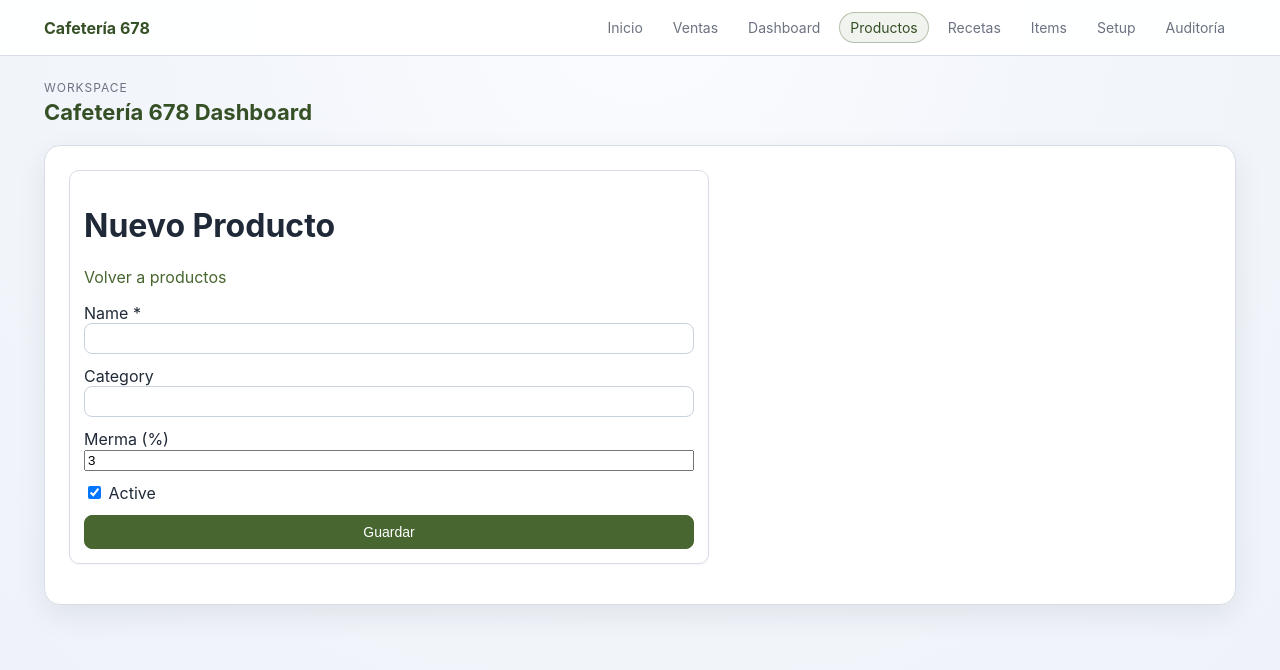
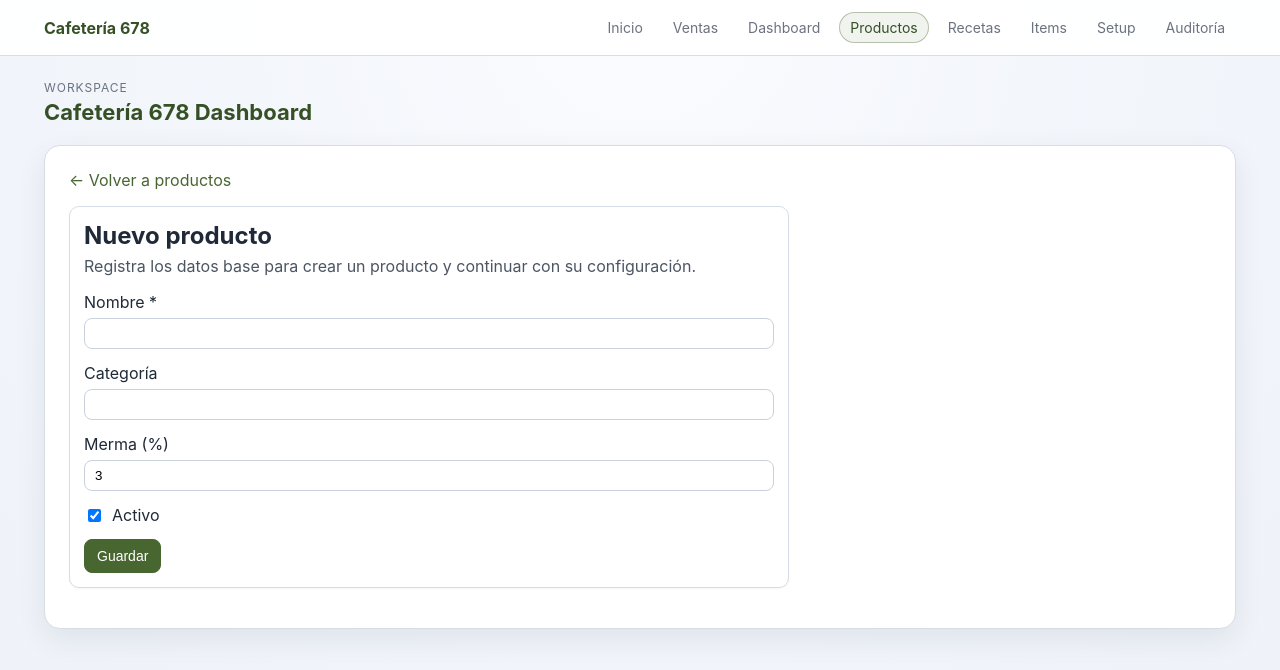
Before and after one commit to NicoChapiro/cafeteria-678-dashboard, a Next.js app: page /products/new in a window 1280 px wide. Shown: the top 670 px of the page. Built offline with nearby package versions, Linux system fonts and the light colour scheme.

Commit message:
Improve new product page UX and Spanish labels

```diff
--- a/app/products/new/page.tsx
+++ b/app/products/new/page.tsx
@@ -4,6 +4,7 @@ import Link from 'next/link';
 import { useRouter } from 'next/navigation';
 import { FormEvent, useState } from 'react';
 
+import InlineAlert from '@/src/components/feedback/InlineAlert';
 import { upsertProduct } from '@/src/storage/local/store';
 
 export default function NewProductPage() {
@@ -43,39 +44,56 @@ export default function NewProductPage() {
   }
 
   return (
-    <main className="card" style={{ maxWidth: 640 }}>
-      <h1>Nuevo Producto</h1>
-      <p>
-        <Link href="/products">Volver a productos</Link>
+    <main style={{ display: 'grid', gap: 16 }}>
+      <p style={{ margin: 0 }}>
+        <Link href="/products">← Volver a productos</Link>
       </p>
 
-      <form onSubmit={onSubmit} style={{ display: 'grid', gap: 12 }}>
-        <label>
-          Name *
-          <br />
+      <section className="card" style={{ maxWidth: 720, display: 'grid', gap: 16 }}>
+        <header style={{ display: 'grid', gap: 6 }}>
+          <h1 style={{ margin: 0 }}>Nuevo producto</h1>
+          <p style={{ margin: 0, color: '#4b5563' }}>
+            Registra los datos base para crear un producto y continuar con su configuración.
+          </p>
+        </header>
+
+        <form onSubmit={onSubmit} style={{ display: 'grid', gap: 14 }}>
+          <label style={{ display: 'grid', gap: 6 }}>
+            <span>Nombre *</span>
             <input className="input" name="name" required style={{ width: '100%' }} />
           </label>
 
-        <label>
-          Category
-          <br />
+          <label style={{ display: 'grid', gap: 6 }}>
+            <span>Categoría</span>
             <input className="input" name="category" style={{ width: '100%' }} />
           </label>
 
-        <label>
-          Merma (%)
-          <br />
-          <input name="wasteRatePct" type="number" min="0" max="30" step="0.1" defaultValue="3" style={{ width: '100%' }} />
+          <label style={{ display: 'grid', gap: 6 }}>
+            <span>Merma (%)</span>
+            <input
+              className="input"
+              name="wasteRatePct"
+              type="number"
+              min="0"
+              max="30"
+              step="0.1"
+              defaultValue="3"
+              style={{ width: '100%' }}
+            />
           </label>
 
-        <label>
-          <input name="active" type="checkbox" defaultChecked /> Active
+          <label style={{ display: 'flex', alignItems: 'center', gap: 8 }}>
+            <input name="active" type="checkbox" defaultChecked />
+            <span>Activo</span>
           </label>
 
-        {error ? <p style={{ color: 'crimson' }}>{error}</p> : null}
+          {error ? <InlineAlert tone="error">{error}</InlineAlert> : null}
 
+          <div>
             <button className="btn" type="submit">Guardar</button>
+          </div>
         </form>
+      </section>
     </main>
   );
 }
```
Lines whose indentation alone changed are shown as unchanged.
